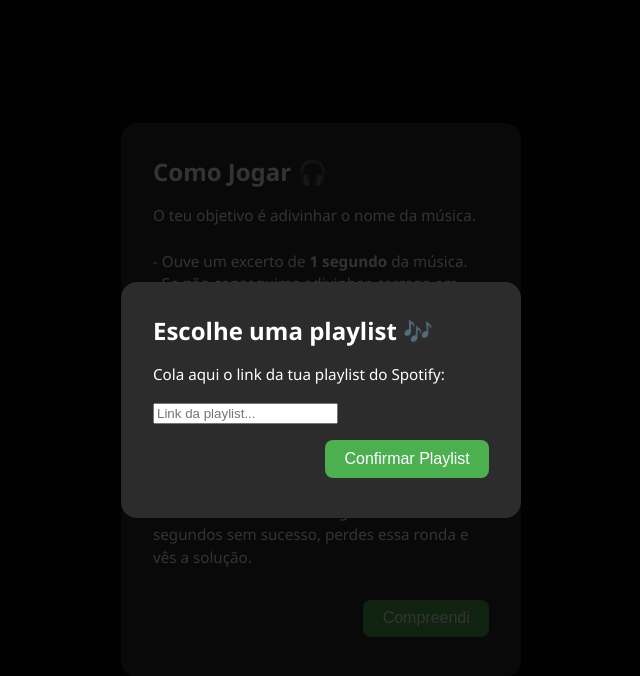
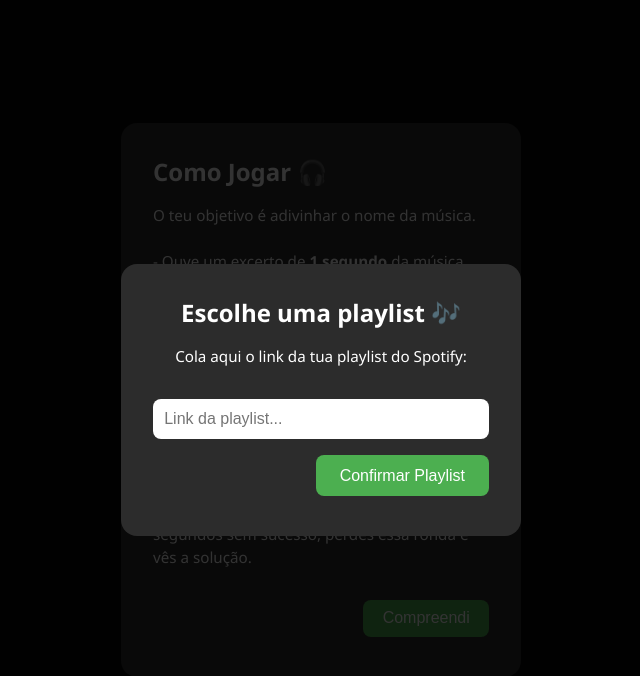
Before and after one commit to Magalhaes24/jogo_dama, a plain HTML site: page index.html in a window 1280 px wide. Shown: the whole page, without its empty margins (319-959 px from the left). Drawn offline with Linux system fonts and the light colour scheme.

Commit message:
Update style.css

```diff
--- a/style.css
+++ b/style.css
@@ -183,3 +183,35 @@ button:hover {
     margin-right: 0;
   }
 }
+
+/* Specific styling for the Choose Playlist popup */
+#choosePlaylistContainer .popup-content {
+  text-align: center;
+}
+
+#playlistInput {
+  width: 100%;
+  max-width: 350px;
+  padding: 0.7rem;
+  margin-top: 1rem;
+  font-size: 1rem;
+  border-radius: 0.5rem;
+  border: none;
+  box-sizing: border-box;
+}
+
+#confirmPlaylist {
+  margin-top: 1rem;
+  padding: 0.7rem 1.5rem;
+  font-size: 1rem;
+  background-color: #4caf50;
+  color: white;
+  border: none;
+  border-radius: 0.5rem;
+  cursor: pointer;
+  transition: background 0.3s ease;
+}
+
+#confirmPlaylist:hover {
+  background-color: #45a049;
+}
```
